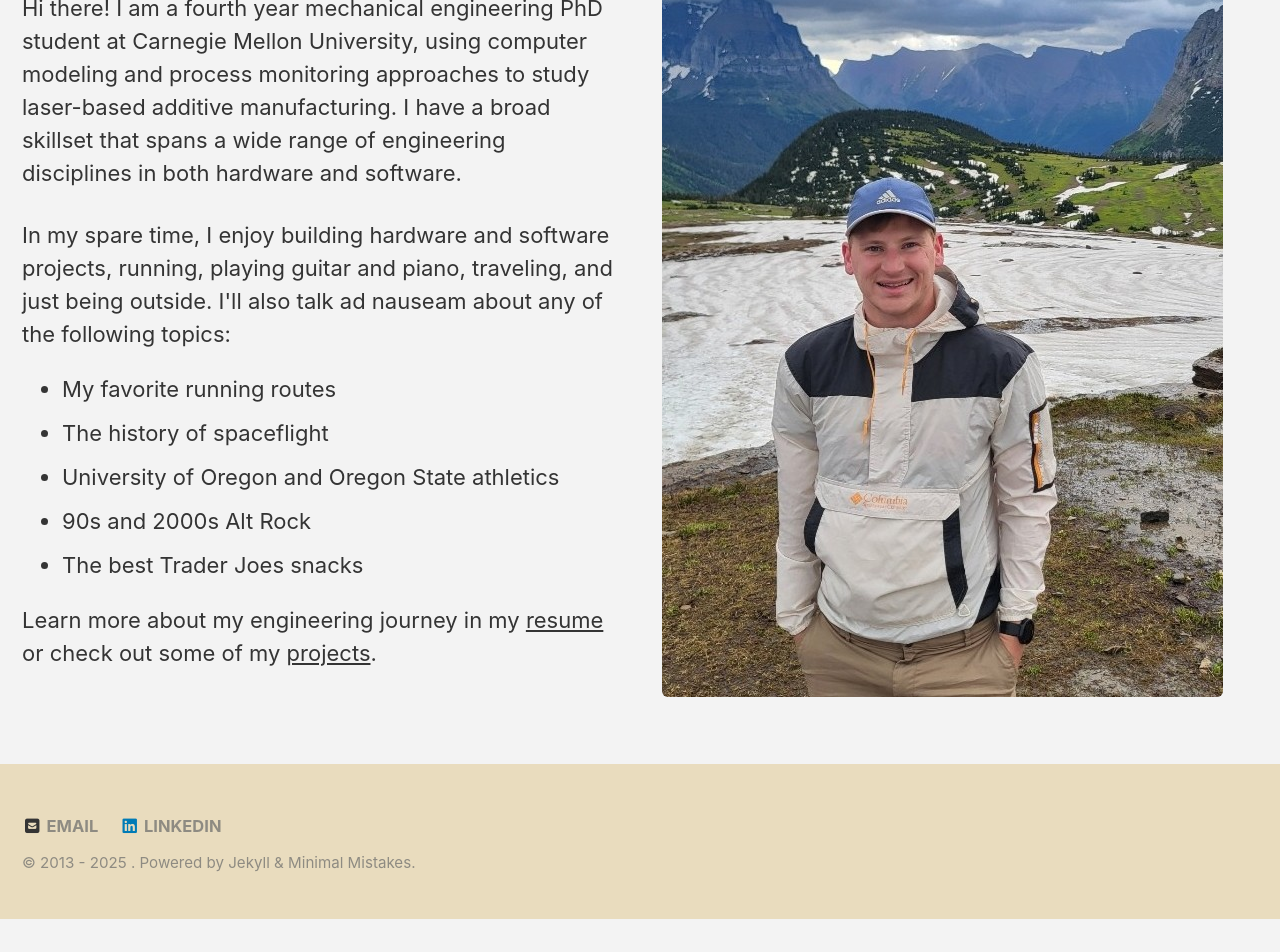
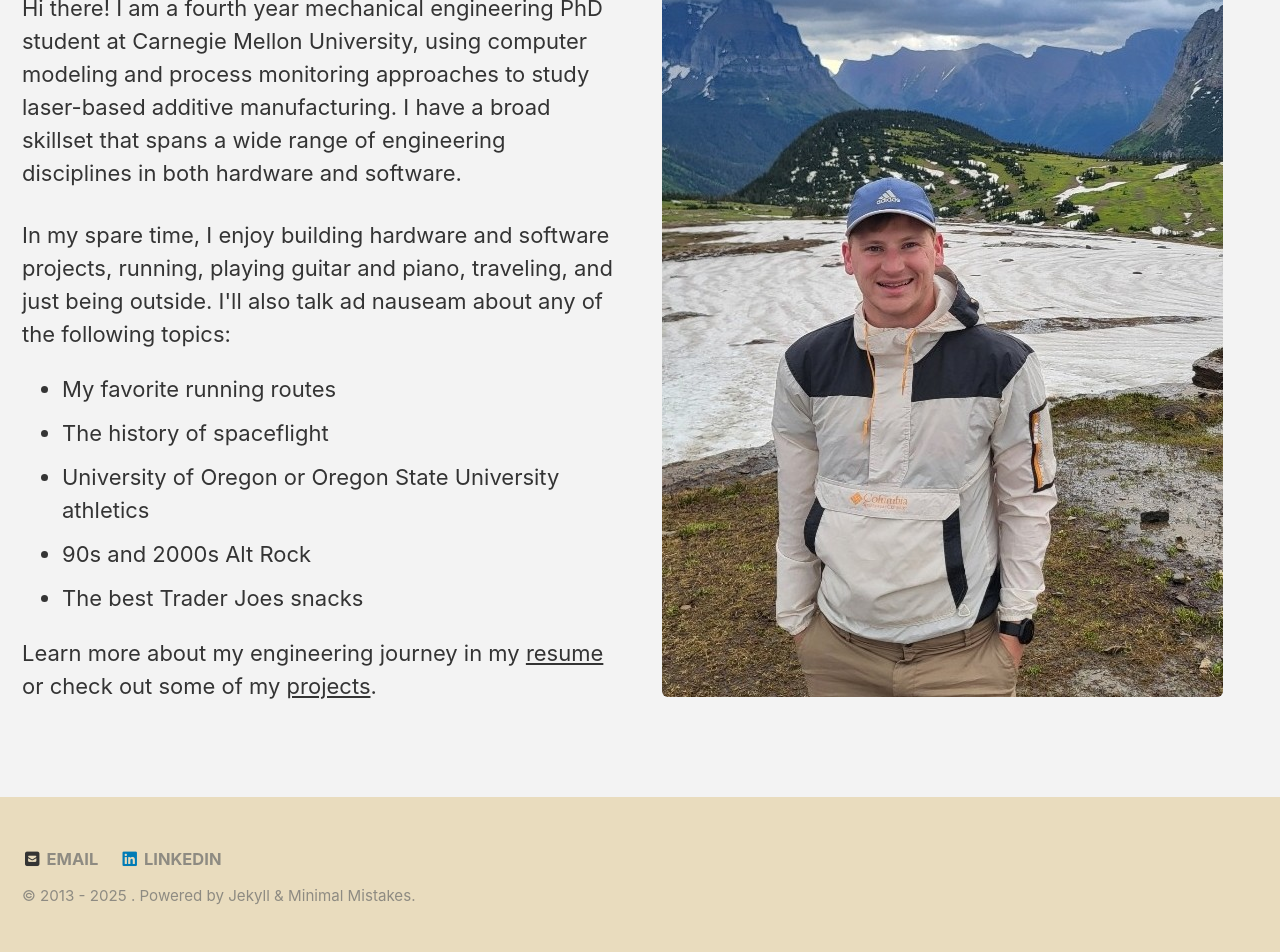
Before and after one commit to craigweeks99/craigweeks99.github.io, a Jekyll site: the page built from about.markdown, in a window 1280 px wide. Shown: the part 358-1310 px from the top of the page. Built offline with Jekyll 4.4.1, drawn with Linux system fonts in a browser that asks for light colours; cached includes are drawn as plain includes; before the commit the page ends 1277 px from its top, so only the background shows below that.

Commit message:
new text

```diff
--- a/about.markdown
+++ b/about.markdown
@@ -18,7 +18,7 @@ header:
         <ul>
             <li>My favorite running routes</li>
             <li>The history of spaceflight</li>
-            <li>University of Oregon and Oregon State athletics</li>
+            <li>University of Oregon or Oregon State University athletics</li>
             <li>90s and 2000s Alt Rock</li>
             <li>The best Trader Joes snacks</li>
         </ul>
```
